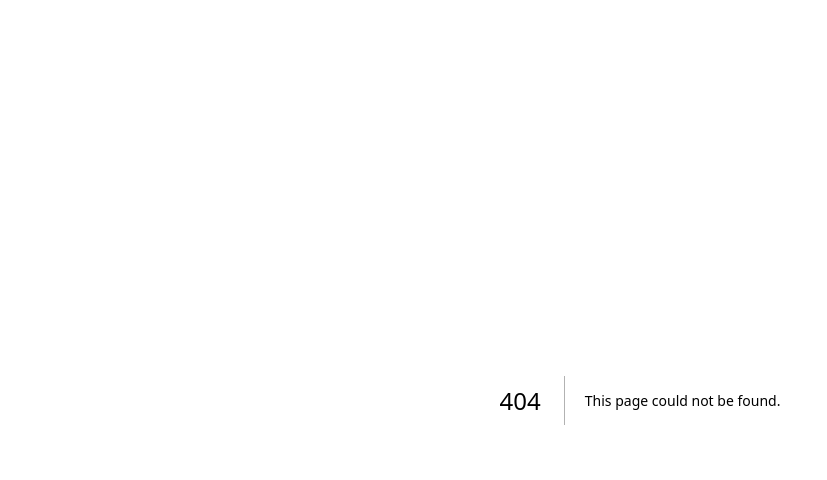
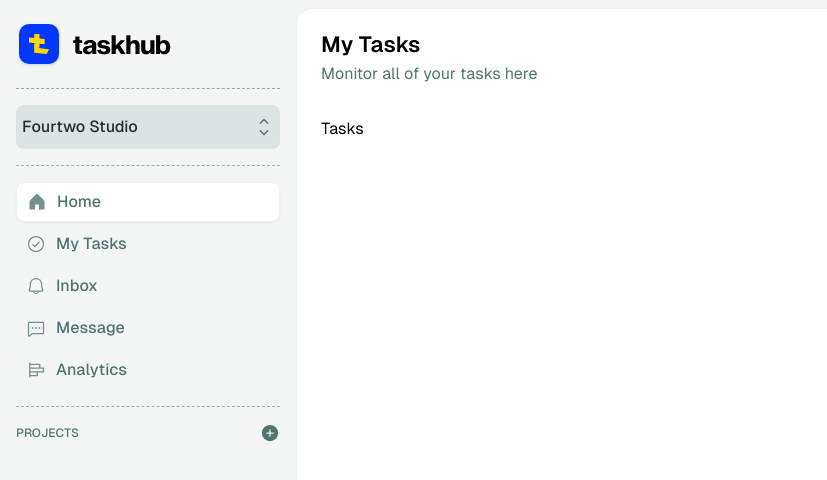
Before and after one commit to keshavkatwe/taskhub, a Next.js app: page /tasks in a window 1280 px wide. Before the commit this address had no page. Shown: the top 480 px of the page, without its empty margins (0-827 px from the left). Built offline with nearby package versions, Linux system fonts and the light colour scheme.

Commit message:
Added tasks

```diff
--- /dev/null
+++ b/src/app/(dashboard)/tasks/page.tsx
@@ -0,0 +1,4 @@
+const TasksPage = () => {
+  return <h1>Tasks</h1>;
+};
+export default TasksPage;
```
